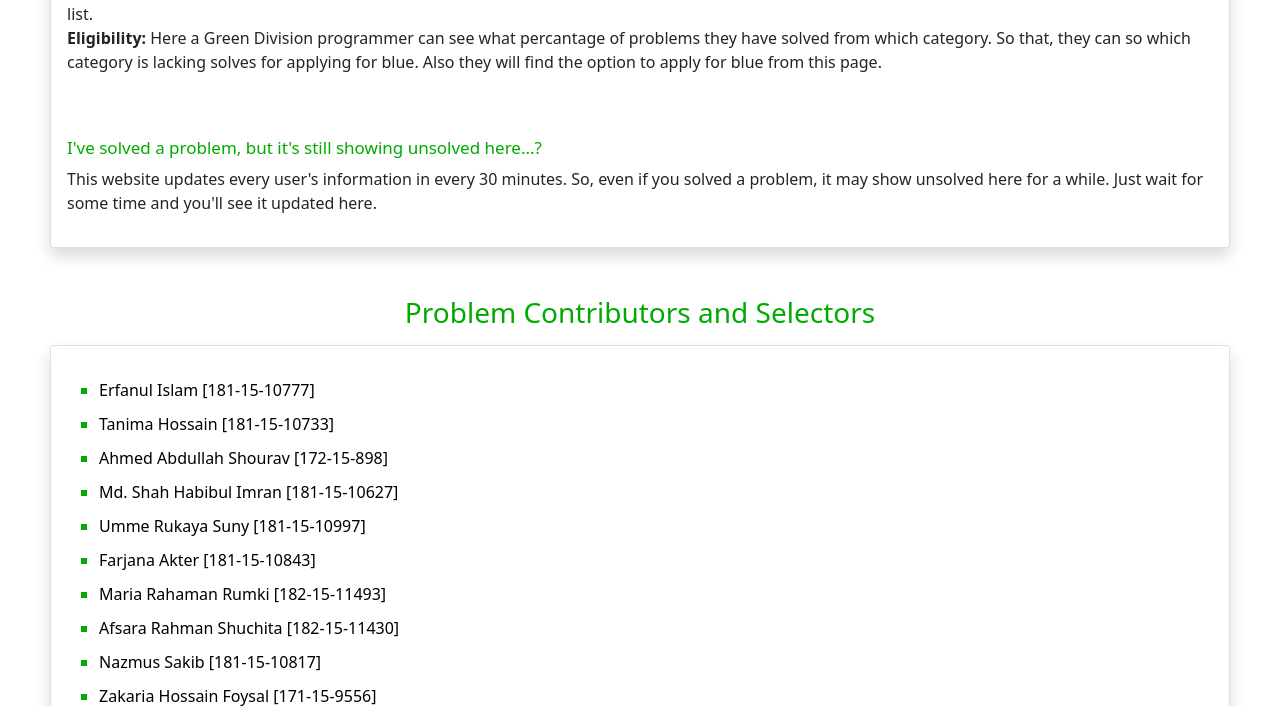
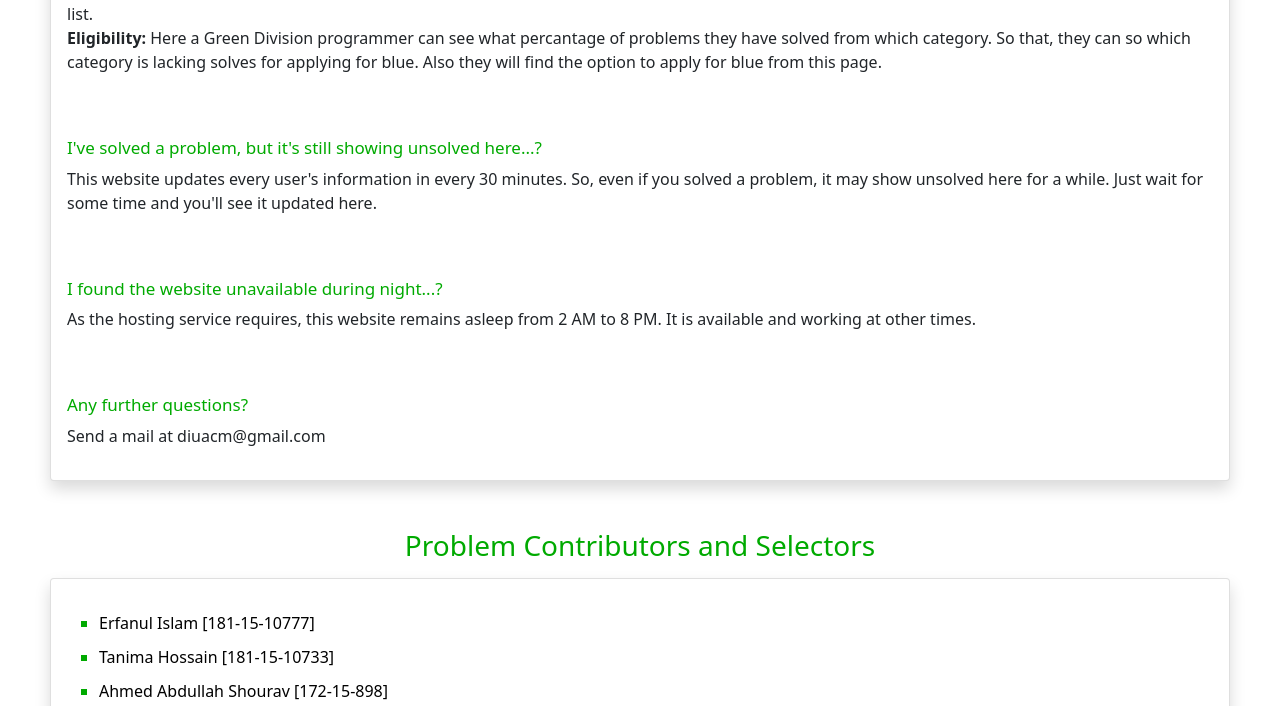
Before and after one commit to smhimran/GreenDivision, a Django app: page /about/ in a window 1280 px wide. Shown: the part 1662-2368 px from the top of the page. Run offline with Django 3.2, Linux system fonts and the light colour scheme.

Commit message:
updated requirements

```diff
--- a/public/templates/public/about.html
+++ b/public/templates/public/about.html
@@ -148,6 +148,16 @@
             <p>
               This website updates every user's information in every 30 minutes. So, even if you solved a problem, it may show unsolved here for a while. Just wait for some time and you'll see it updated here.
             </p>
+            <br></br>
+            <h6 style="color: #0a0; font-size: 17px;">I found the website unavailable during night...?</h6>
+            <p>
+              As the hosting service requires, this website remains asleep from 2 AM to 8 PM. It is available and working at other times.
+            </p>
+            <br></br>
+            <h6 style="color: #0a0; font-size: 17px;">Any further questions?</h6>
+            <p>
+              Send a mail at diuacm@gmail.com
+            </p>
           </p>
         </div>
       </div>
```
